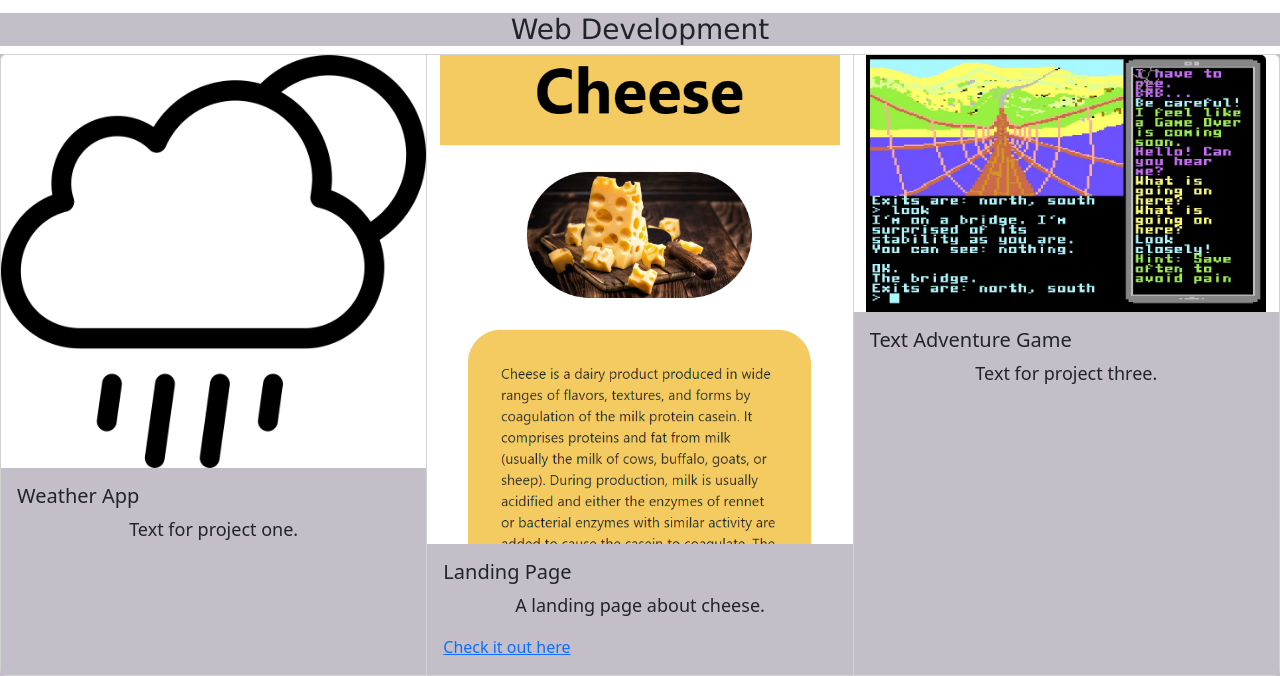
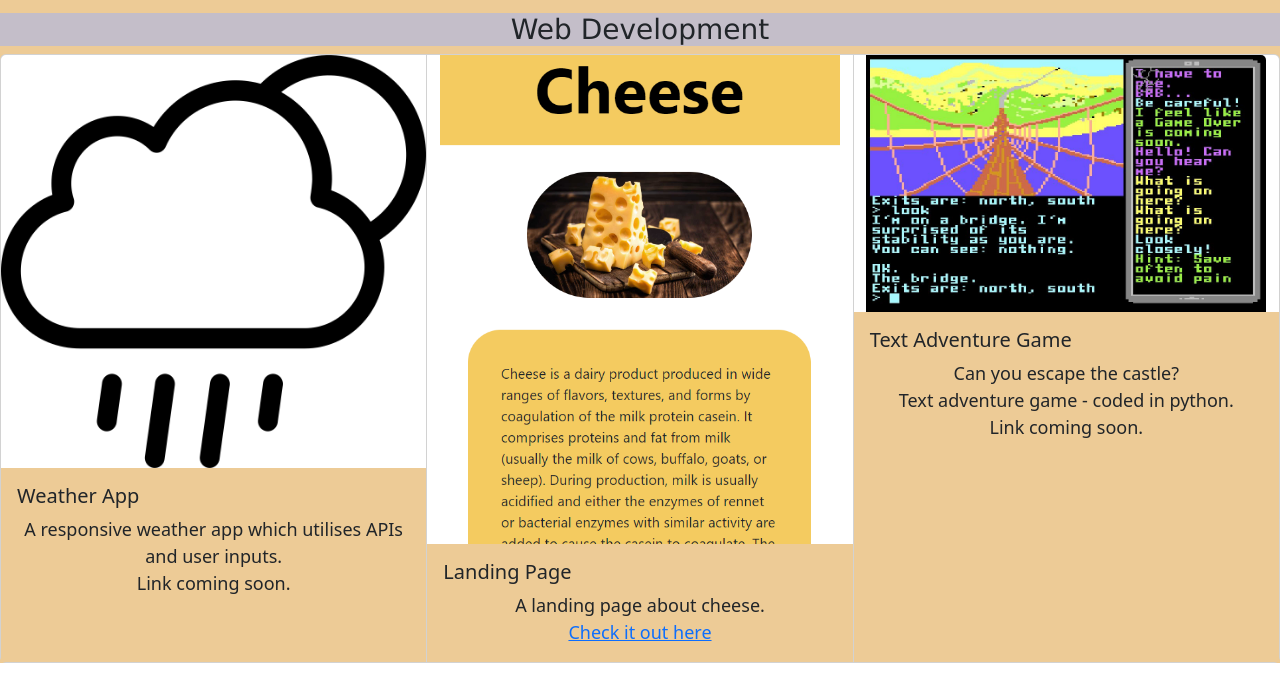
Before and after one commit to Mello245/Porfolio-Project, a plain HTML site: page my-projects.html in a window 1280 px wide. Shown: the part 498-1174 px from the top of the page. Drawn offline with nearby package versions, Linux system fonts and the light colour scheme.

Commit message:
Added a div to edit the background colour of the pages

```diff
--- a/my-projects.html
+++ b/my-projects.html
@@ -18,6 +18,7 @@
     <title>Melissa Hale</title>
   </head>
   <body>
+    <div class="background">
     <nav class="navbar navbar-expand-lg ">
       <div class="container-fluid">
         <img src="lofi-computer.jpg" class="navbar-brand" href="index.html">#</a>
@@ -69,15 +70,16 @@
     <img class="card-img-top-project" src="weather-app-img.png" alt="Card image cap">
     <div class="card-body">
       <h5 class="card-title">Weather App </h5>
-      <p class="card-text">Text for project one.</p>
+      <p class="card-text"> A responsive weather app which utilises APIs and user inputs. <br/> Link coming soon.</p>
     </div>
   </div>
   <div class="card">
     <img class="card-img-top" src="cheese-landing-page-image.png" alt="Card image cap">
     <div class="card-body">
       <h5 class="card-title">Landing Page</h5>
-      <p class="card-text">A landing page about cheese. </p>
-      <a href="https://main--elaborate-zabaione-2a9ecb.netlify.app/">Check it out here</a>
+      <p class="card-text">A landing page about cheese.      <br/>
+         <a href="https://main--elaborate-zabaione-2a9ecb.netlify.app/">Check it out here</a></p>
+
 
     </div>
   </div>
@@ -86,9 +88,11 @@
     <div class="card-body">
       <h5 class="card-title">Text Adventure Game
       </h5>
-      <p class="card-text">Text for project three.</p>
+      <p class="card-text"> Can you escape the castle? <br/> Text adventure game - coded in python. <br/> Link coming soon.
+      </p>
 
     </div>
   </div>
+  </div>
   </body>
 </html>
--- a/style.css
+++ b/style.css
@@ -1,5 +1,5 @@
 body {
-    background-color: lightblue;
+    background-color: #590004;
 }
 
 .navbar-brand
@@ -52,7 +52,7 @@ max-width: 100%;
 
 
 div {
-    background-color: rgb(196, 190, 201);
+    background-color: #EDCB96;
 }
 
 
```
Also changed, not shown: about-me.html (+2 -1 lines), contact-me.html (+2 -0 lines), gallery.html (+2 -1 lines), index.html (+2 -0 lines).
